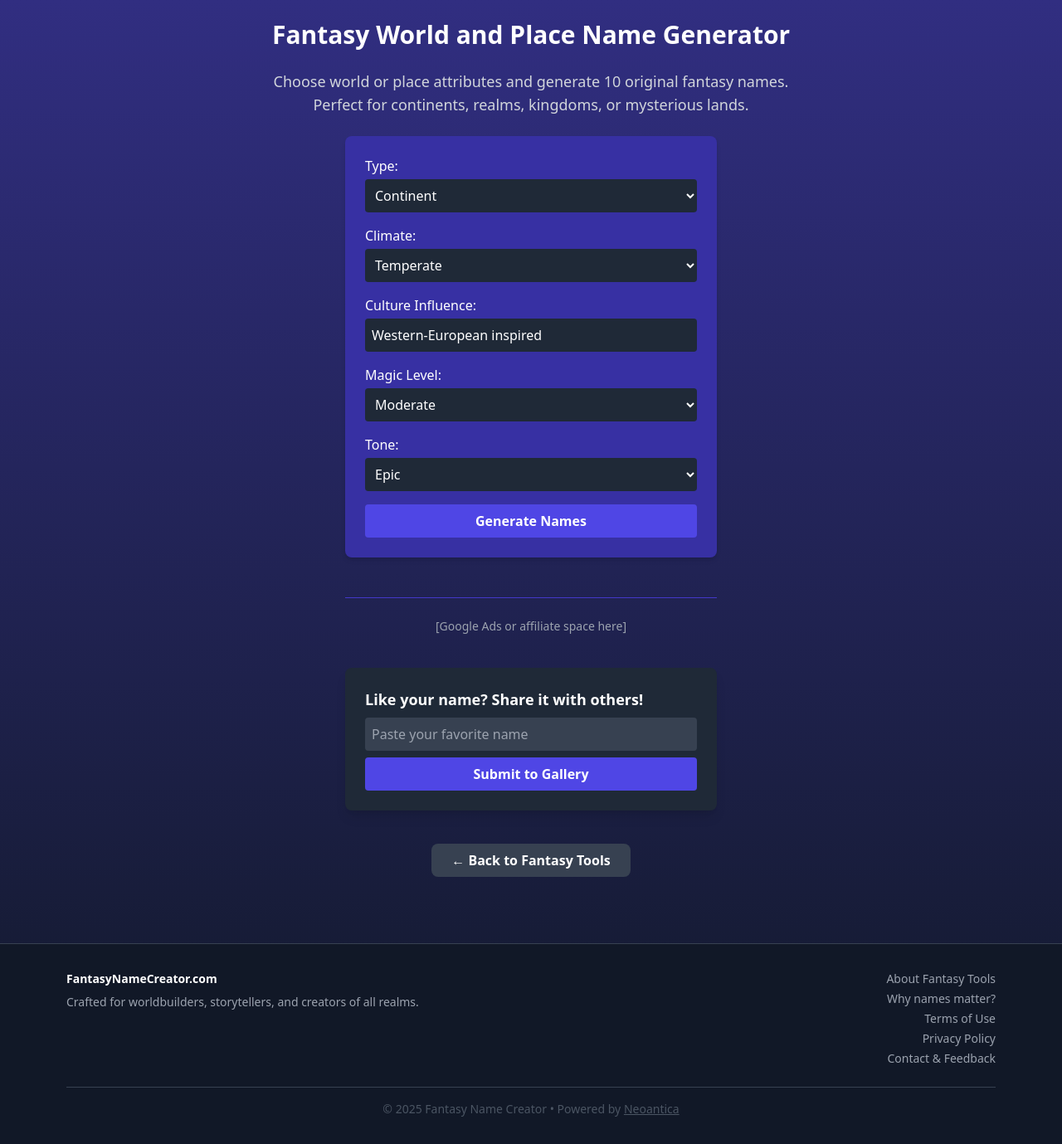
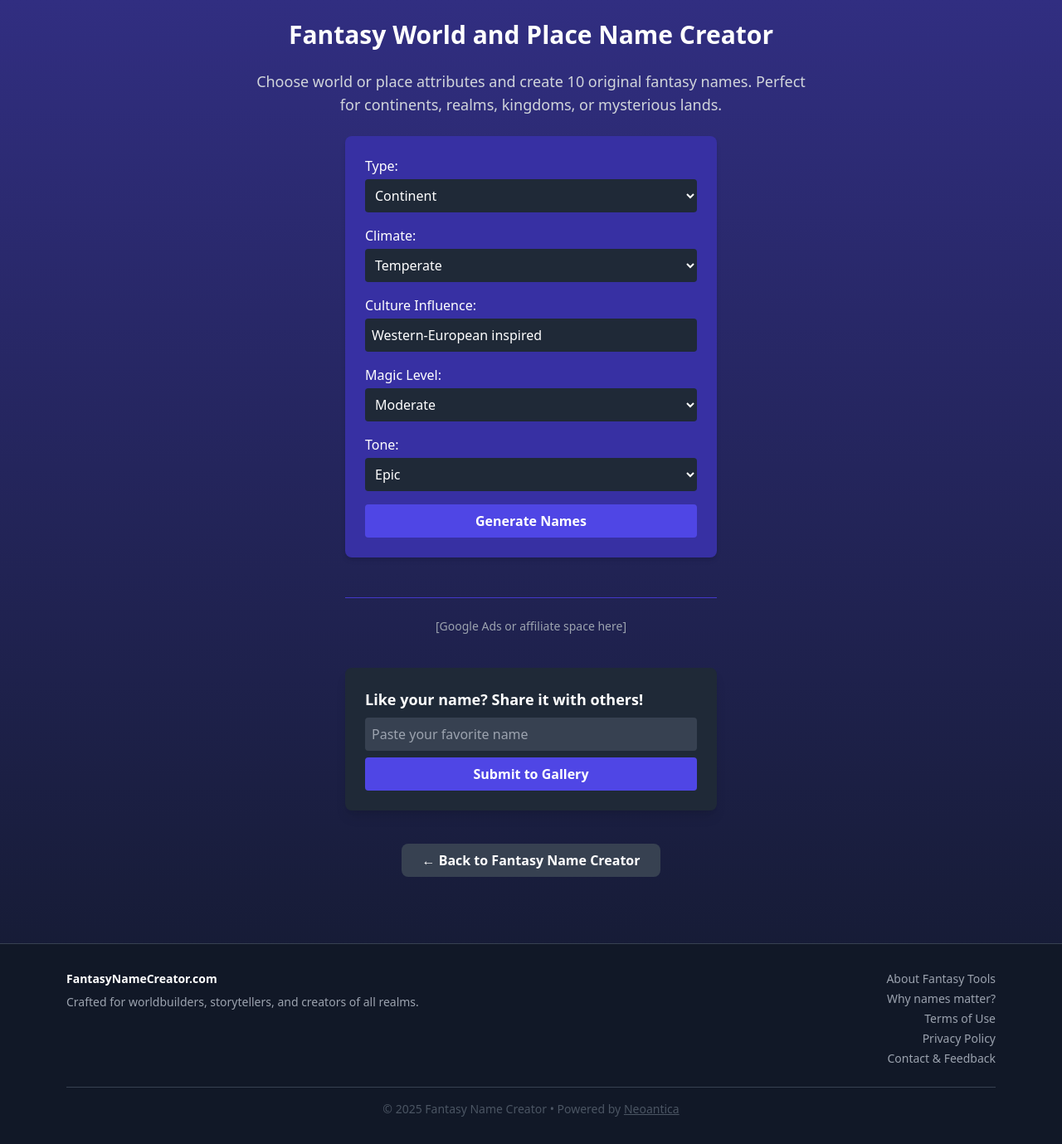
Before and after one commit to JiriTill/fantasytools, a React (Vite) app in the folder client/: page /world in a window 1280 px wide. Shown: the whole page at 83% size. Built offline with nearby package versions, Linux system fonts and the light colour scheme.

Commit message:
Update World.jsx

```diff
--- a/client/src/pages/World.jsx
+++ b/client/src/pages/World.jsx
@@ -56,17 +56,17 @@ Return the names as a simple numbered list (1-10), with no additional text or co
   return (
     <>
       <Helmet>
-        <title>Fantasy World and Place Name Generator | FantasyTools</title>
+        <title>Fantasy World and Place Name Generator | Fantasy Name Generator</title>
         <meta name="description" content="Craft immersive world names for continents, kingdoms, realms, and more. Choose the style, tone, and magic level to get unique names." />
         <meta name="keywords" content="fantasy world name generator, realm names, fantasy place name, continent name generator, worldbuilding tool" />
       </Helmet>
 
       <div className="min-h-screen bg-gradient-to-b from-indigo-900 to-gray-900 text-white">
         <main className="p-6 flex flex-col items-center pb-20">
-          <h1 className="text-3xl font-bold mb-6">Fantasy World and Place Name Generator</h1>
+          <h1 className="text-3xl font-bold mb-6">Fantasy World and Place Name Creator</h1>
 
           <p className="text-lg text-center max-w-2xl text-gray-300 mb-6">
-            Choose world or place attributes and generate 10 original fantasy names. Perfect for continents, realms, kingdoms, or mysterious lands.
+            Choose world or place attributes and create 10 original fantasy names. Perfect for continents, realms, kingdoms, or mysterious lands.
           </p>
 
           <form onSubmit={handleSubmit} className="space-y-4 w-full max-w-md bg-indigo-800 p-6 rounded-lg shadow-md">
@@ -170,7 +170,7 @@ Return the names as a simple numbered list (1-10), with no additional text or co
             to="/"
             className="mt-10 inline-block bg-gray-700 hover:bg-gray-600 text-white font-semibold py-2 px-6 rounded-lg transition"
           >
-            ← Back to Fantasy Tools
+            ← Back to Fantasy Name Creator
           </Link>
         </main>
         <Footer />
```
